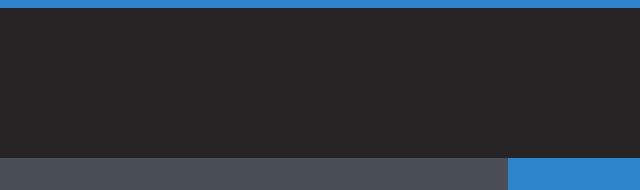
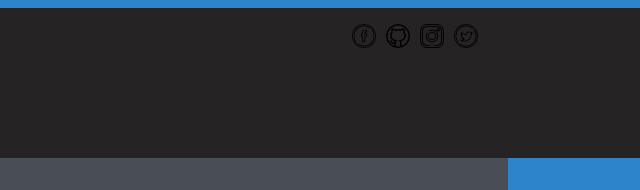
Before and after one commit to dimitrymm/projeto-site, a plain HTML site: page index.html in a window 1280 px wide. Shown: the top 190 px of the page, 640-1280 px from the left. Drawn offline with Linux system fonts and the light colour scheme.

Commit message:
update header

```diff
--- a/estilos/style.css
+++ b/estilos/style.css
@@ -17,7 +17,9 @@ body{
 }
 
 .logo{
+    float: left;
     padding: 10px;
+    width: 75%;
 }
 
 h1{
@@ -49,3 +51,16 @@ main{
 img.lado{
     float: right;
 }
+
+.redes-sociais ul li{
+    margin-left: 10px;
+    display: inline-block;
+    float: left;
+    list-style: none;
+
+}
+
+.redes-sociais{
+    float: right;
+    width: 20%;
+}
--- a/index.html
+++ b/index.html
@@ -14,6 +14,25 @@
                         <img src="imagens/mascara-medica.png" alt="Logo Eu">
                     </div>
                     <div class="redes-sociais">
+                        <ul>
+                            <li>
+                                <a href="">
+                                    <img src="imagens/facebook.png" alt="facebook">
+                                 </a>
+                            </li>
+                            <li>
+                                <a href="">
+                                    <img src="imagens/github.png" alt="github">
+                                </a></li>
+                            <li>
+                                <a href="">
+                                    <img src="imagens/instagram.png" alt="instagram">
+                                </a></li>
+                            <li>
+                                <a href="">
+                                    <img src="imagens/twitter.png" alt="twitter">
+                                </a></li>
+                        </ul>
 
                     </div>
                 </div>
```
